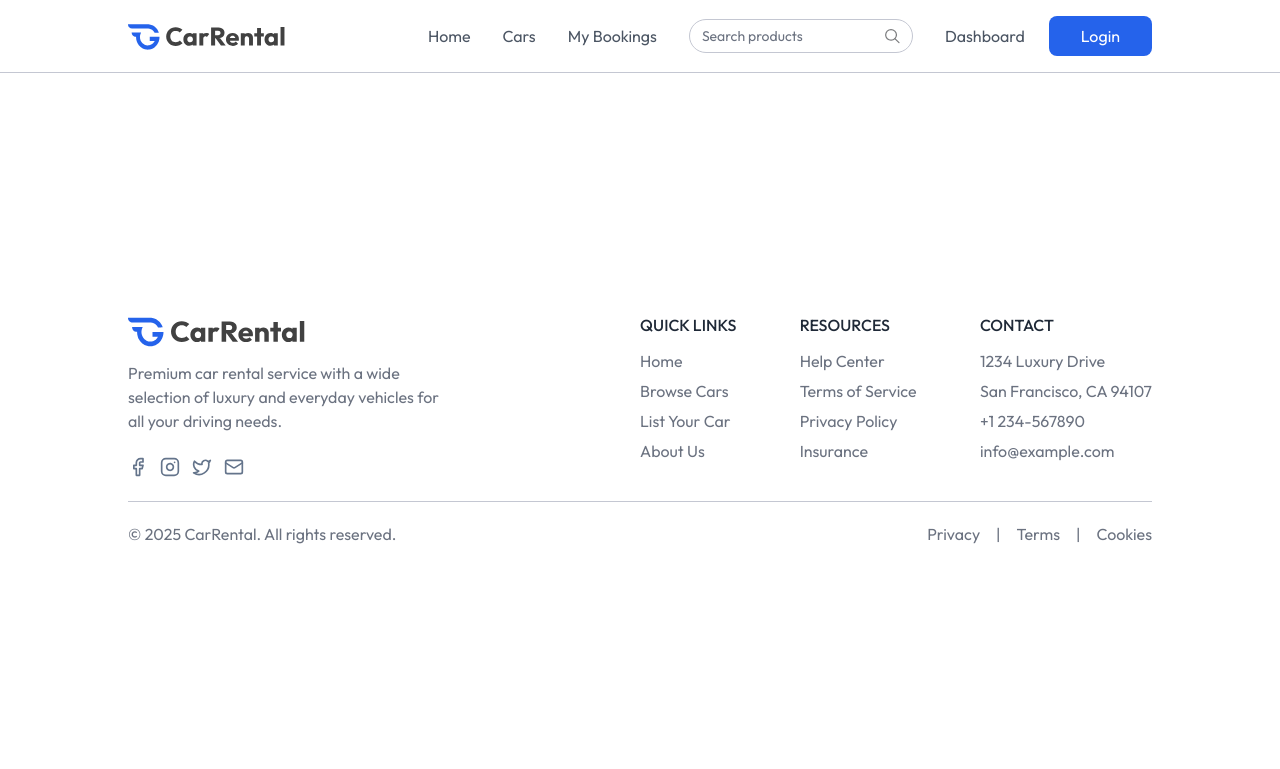
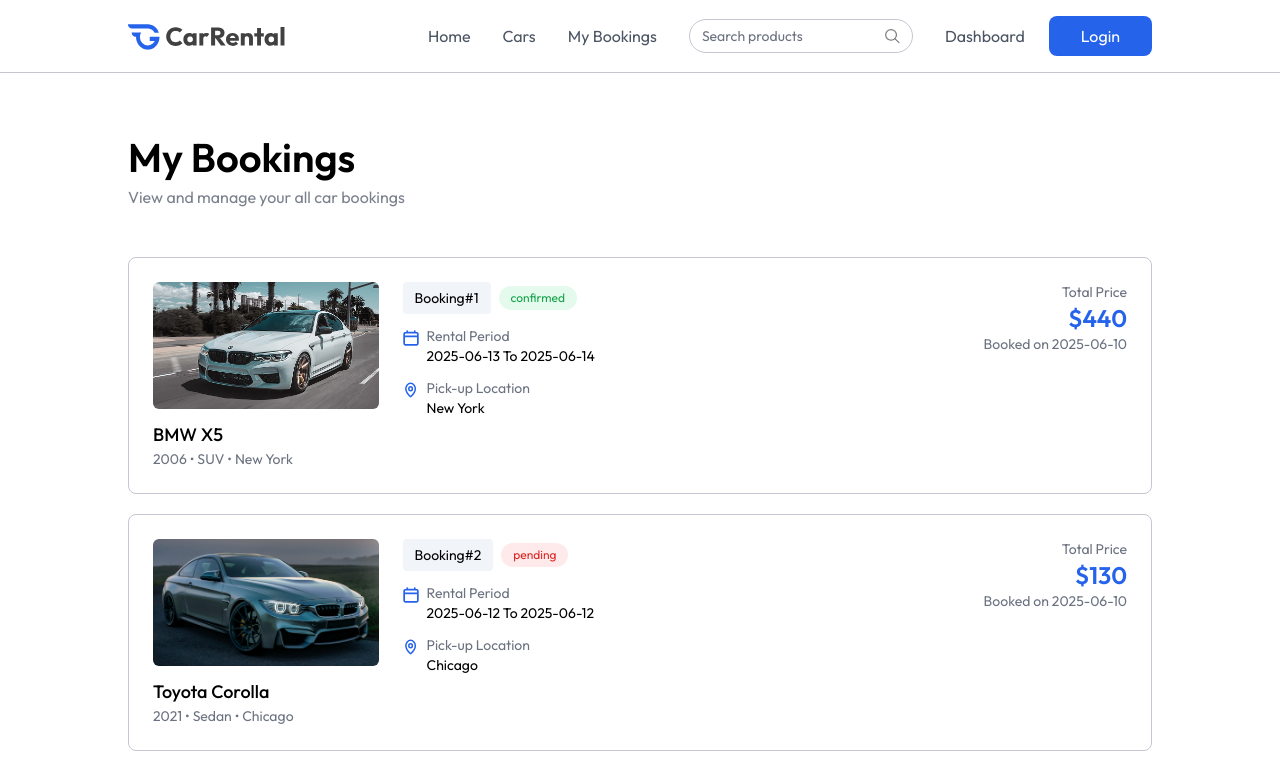
Before and after one commit to developer-abdiweli-jama/mern-car-rental, a React (Vite) app in the folder client/: page /my-bookings in a window 1280 px wide. Shown: the top 769 px of the page. Built offline with nearby package versions, Linux system fonts and the light colour scheme.

Commit message:
feat: update routing for Cars and MyBookings pages, add search functionality and booking display

```diff
--- a/client/src/App.jsx
+++ b/client/src/App.jsx
@@ -19,8 +19,8 @@
       <Routes>
         <Route path='/' element={<Home />} />
         <Route path='/car-details/:id' element={<CarDetails />} />
-        <Route path='/cars/:id' element={<Cars />} />
-        <Route path='/my-bookings/:id' element={<MyBookings />} />
+        <Route path='/cars' element={<Cars />} />
+        <Route path='/my-bookings/' element={<MyBookings />} />
       </Routes>
       {!isOwnerPath && <Footer />}
     </>
--- a/client/src/pages/Cars.jsx
+++ b/client/src/pages/Cars.jsx
@@ -1,10 +1,36 @@
-import React from 'react'
+import React, { useState } from 'react'
+import Title from '../components/Title'
 import CarDetails from './CarDetails'
+import { assets, dummyCarData } from '../assets/assets'
+import CarCard from '../components/CarCard'
 
 const Cars = () => {
+  const [input, setInput] = useState('');
+
   return (
     <div>
+      <div className="flex flex-col items-center py-20 bg-light max-md:px-4">
+        <Title title='Available Cars' subTitle='Browse our selection pf premium vehicles available for your next adventure'/>
 
+        <div className="flex items-center bg-white px-4 mt-4 max-w-140 w-full h-12 rounded-full shadow">
+          <img src={assets.search_icon} alt="search icon" className='w-4.5 h-4.5 mr-2'/>
+
+          <input onClick={(e)=>setInput(e.target.value)} value={input} type="text" placeholder='Search by make, model, brand, or location' className='w-full h-full text-gray-500 outline-none '/>
+
+          <img src={assets.filter_icon} alt="search icon" className='w-4.5 h-4.5 ml-2'/>
+        </div>
+      </div>
+
+      <div className='px-6 md:px-16 lg:px-24 xl:px-32 -mt-10'>
+        <p className='text-gray-500 xl:px-20 max-w-7xl mx-auto'>Showing {dummyCarData.length} Cars</p>
+        <div className='grid grid-cols-1 sm:grid-cols-2 lg:grid-cols-3 gap-8 mt-4 xl:px-20 max-w-7xl max-auto'>
+          {dummyCarData.map((car,index)=>(
+            <div key={index} className=''>
+              <CarCard car={car}/>
+            </div>
+          ))}
+        </div>
+      </div>
     </div>
   )
 }
--- a/client/src/pages/MyBookings.jsx
+++ b/client/src/pages/MyBookings.jsx
@@ -1,8 +1,72 @@
-import React from 'react'
+import React, { useEffect, useState } from 'react'
+import { assets, dummyMyBookingsData } from '../assets/assets';
+import Title from '../components/Title';
 
 const MyBookings = () => {
+
+  const [bookings, setBookings] = useState([]);
+  const currency = import.meta.env.VITE_CURRENCY
+
+  const fetchMyBookings = async () => {
+    setBookings(dummyMyBookingsData)
+  }
+
+  useEffect(() => {
+    fetchMyBookings()
+  }, [])
+
   return (
-    <div>
+    <div className='px-6 md:px-16 lg:px-24 xl:px-32 2xl:px-48 mt-16 text-sm max-w-7xl'>
+      <Title title='My Bookings' subTitle='View and manage your all car bookings' align='left' />
+      <div className="">
+        {bookings.map((booking, index) => (
+          <div key={booking._id} className='grid grid-cols-1 md:grid-cols-4 gap-6 p-6 border border-borderColor rounded-lg mt-5 first:mt-12'>
+            {/* Car image and  Car Info */}
+            <div className='md:col-span-1'>
+              <div className='rounded-md overflow-hidden mb-3'>
+                <img src={booking.car.image} alt="" className='w-full h-auto aspect-video object-cover' />
+              </div>
+              <p className='text-lg font-medium mt-2'>{booking.car.brand} {booking.car.model}</p>
+              <p className='text-gray-500'>{booking.car.year} • {booking.car.category} • {booking.car.location} </p>
+            </div>
+
+            {/* Booking info */}
+            <div className='md:col-span-2'>
+              <div className='flex items-center gap-2'>
+                <p className='px-3 py-1.5 bg-light rounded '>Booking#{index+1}</p>
+                <p className={`px-3 py-1 text-xs rounded-full ${booking.status === 'confirmed' ? 'bg-green-400/15 text-green-600' : 'bg-red-400/15 text-red-600' } `}>{booking.status}</p>
+              </div>
+
+              <div className='flex items-start gap-2  mt-3'>
+                <img src={assets.calendar_icon_colored} alt="" className='w-4 h-4 mt-1' />
+
+                <div >
+                  <p className='text-gray-500'>Rental Period</p>
+                  <p>{booking.pickupDate.split('T')[0]} To {booking.returnDate.split('T')[0]}</p>
+                </div>
+              </div>
+              <div className='flex items-start gap-2  mt-3'>
+                <img src={assets.location_icon_colored} alt="" className='w-4 h-4 mt-1' />
+
+                <div >
+                  <p className='text-gray-500'>Pick-up Location</p>
+                  <p>{booking.car.location}</p>
+                </div>
+              </div>
+            </div>
+
+            {/* Price Info */}
+            <div className='md:col-span-1 flex flex-col justify-between gap-6 '>
+              <div className='text-sm text-gray-500 text-right'>
+                <p>Total Price</p>
+                <h1 className='text-2xl font-semibold text-primary'>{currency}{booking.price}</h1>
+                <p>Booked on {booking.createdAt.split('T')[0]}</p>
+              </div>
+            </div>
+
+          </div>
+        ))}
+      </div>
 
     </div>
   )
```
